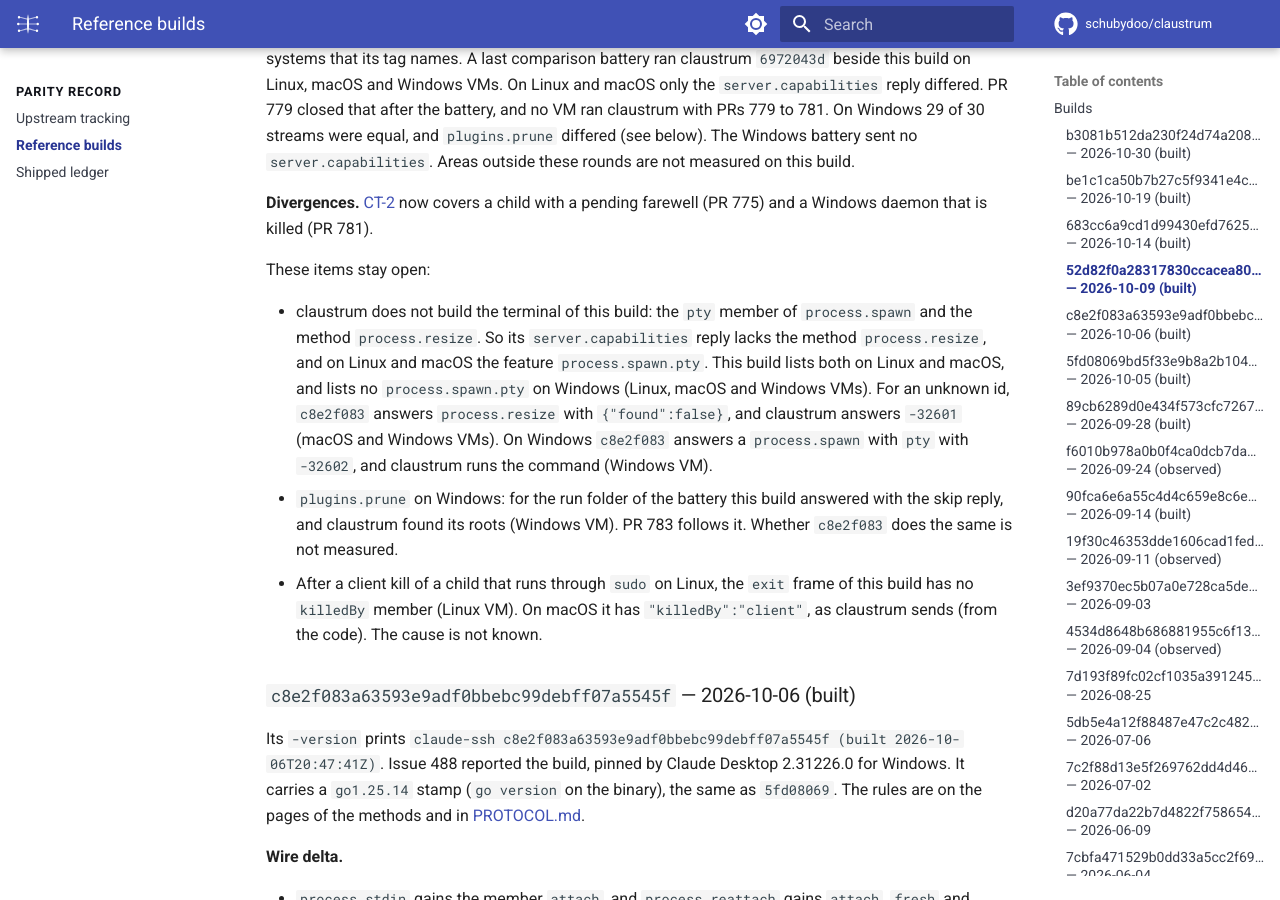
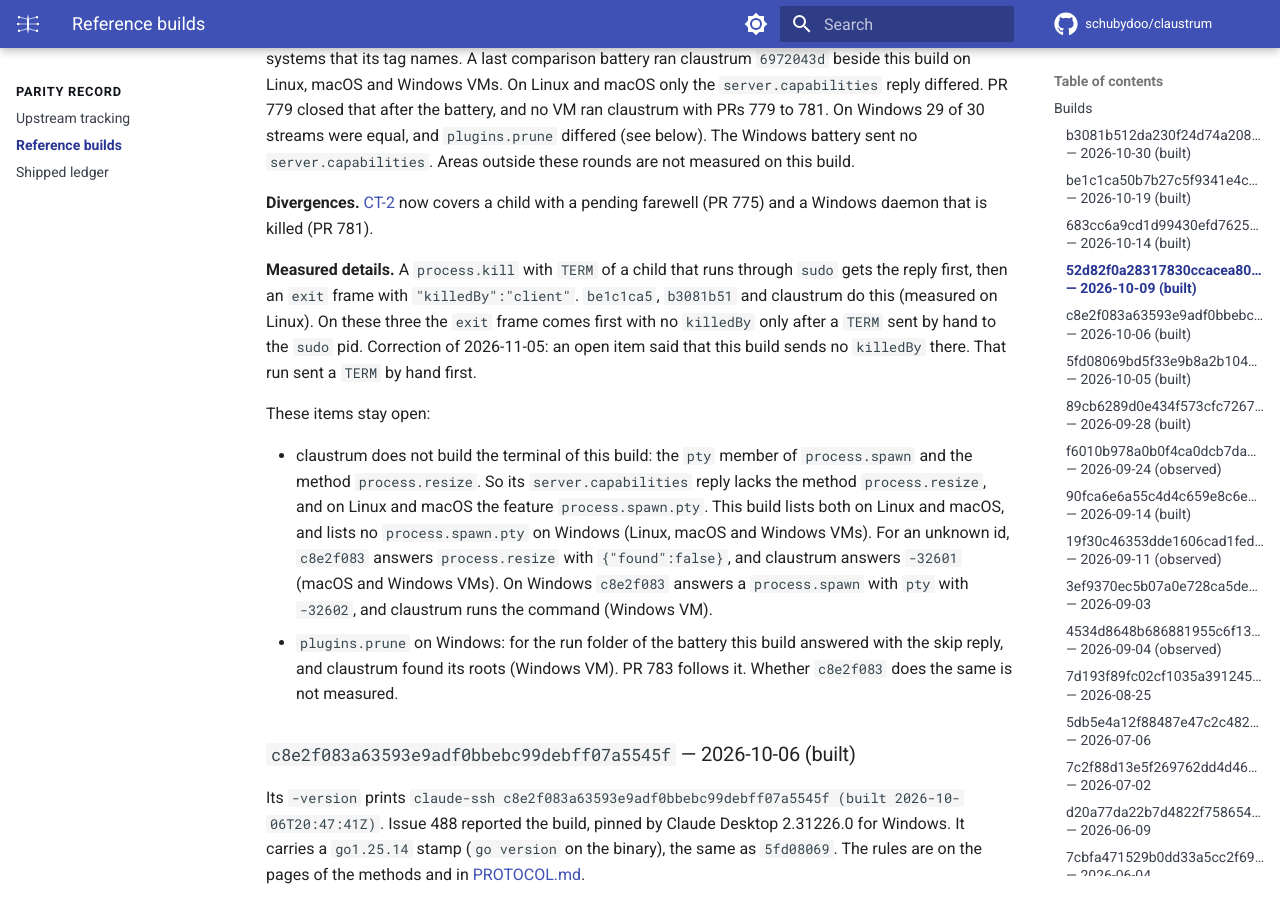
Before and after one commit to schubydoo/claustrum, an MkDocs documentation site: the page built from docs/REFERENCE-BUILDS.md, in a window 1280 px wide and 900 px high, scrolled down 8069 px. Built offline with MkDocs 1.6.1 and Material for MkDocs 9.7.7, drawn with Linux system fonts in a browser that asks for light colours; comment, search, counter and statistics services are not loaded.

Commit message:
docs: give the measured killedBy of a sudo child after process.kill (#953)
An open item of the 52d82f0a section said that the exit frame of a child
run through sudo has no killedBy after a client kill, and that the cause
is not known. A process.kill with TERM of such a child gets the reply
first, then an exit frame with killedBy client on be1c1ca5, b3081b51 and
claustrum (measured on Linux). On these three the exit frame comes first
with no killedBy only after a TERM sent by hand to the sudo pid. The
earlier run sent such a TERM first. The item moves to Measured details
with a correction note.

Checks: `go test -run 'Docs|Word' .` passes. One file, docs only, no
code change.

🤖 Generated with [Claude Code](https://claude.com/claude-code)

Co-authored-by: Schuby <12485317+schubydoo@users.noreply.github.com>
Co-authored-by: Claude Opus 5.5 <noreply@anthropic.com>

```diff
--- a/docs/REFERENCE-BUILDS.md
+++ b/docs/REFERENCE-BUILDS.md
@@ -326,6 +326,13 @@ are not measured on this build.
 **Divergences.** [CT-2](DIVERGENCES.md#ct-2) now covers a child with a pending
 farewell (PR 775) and a Windows daemon that is killed (PR 781).
 
+**Measured details.** A `process.kill` with `TERM` of a child that runs through
+`sudo` gets the reply first, then an `exit` frame with `"killedBy":"client"`.
+`be1c1ca5`, `b3081b51` and claustrum do this (measured on Linux). On these three
+the `exit` frame comes first with no `killedBy` only after a `TERM` sent by hand
+to the `sudo` pid. Correction of 2026-11-05: an open item said that this build
+sends no `killedBy` there. That run sent a `TERM` by hand first.
+
 These items stay open:
 
 - claustrum does not build the terminal of this build: the `pty` member of
@@ -340,9 +347,6 @@ These items stay open:
 - `plugins.prune` on Windows: for the run folder of the battery this build
   answered with the skip reply, and claustrum found its roots (Windows VM). PR 783
   follows it. Whether `c8e2f083` does the same is not measured.
-- After a client kill of a child that runs through `sudo` on Linux, the `exit`
-  frame of this build has no `killedBy` member (Linux VM). On macOS it has
-  `"killedBy":"client"`, as claustrum sends (from the code). The cause is not known.
 
 ### `c8e2f083a63593e9adf0bbebc99debff07a5545f` — 2026-10-06 (built)
 
```
